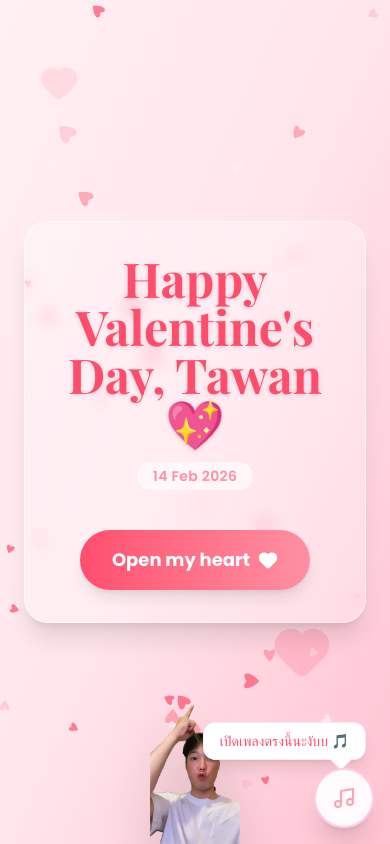
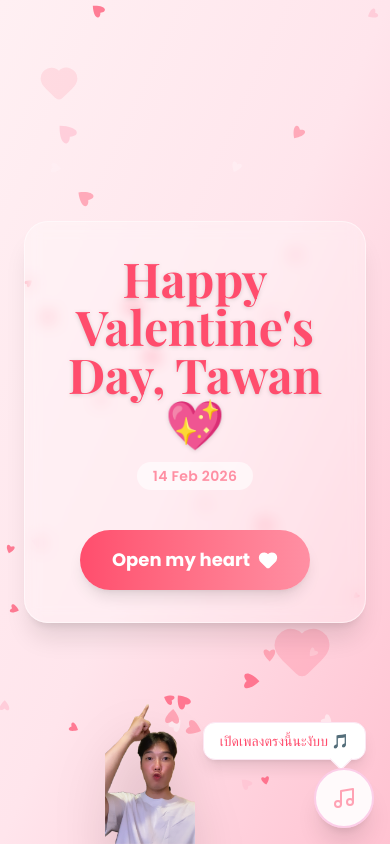
Before and after one commit to bankiiz789/valentine_project, a Next.js app: page / in a window 390 px wide. Built offline with nearby package versions, Linux system fonts and the light colour scheme.

Commit message:
change position and my size of my picture

```diff
--- a/components/Hero.tsx
+++ b/components/Hero.tsx
@@ -65,7 +65,7 @@ export default function Hero({ onStart }: { onStart: () => void }) {
                 initial={{ opacity: 0, y: 100 }}
                 animate={{ opacity: 1, y: 0 }}
                 transition={{ delay: 1, duration: 0.8, type: "spring" }}
-                className="absolute bottom-0 left-1/2 -translate-x-1/2 z-20 pointer-events-none"
+                className="absolute bottom-0 md:left-1/2 md:-translate-x-1/2 left-20 z-100 pointer-events-none"
             >
                 <div className="relative w-35 h-35 md:w-60 md:h-60">
                     <img
```
